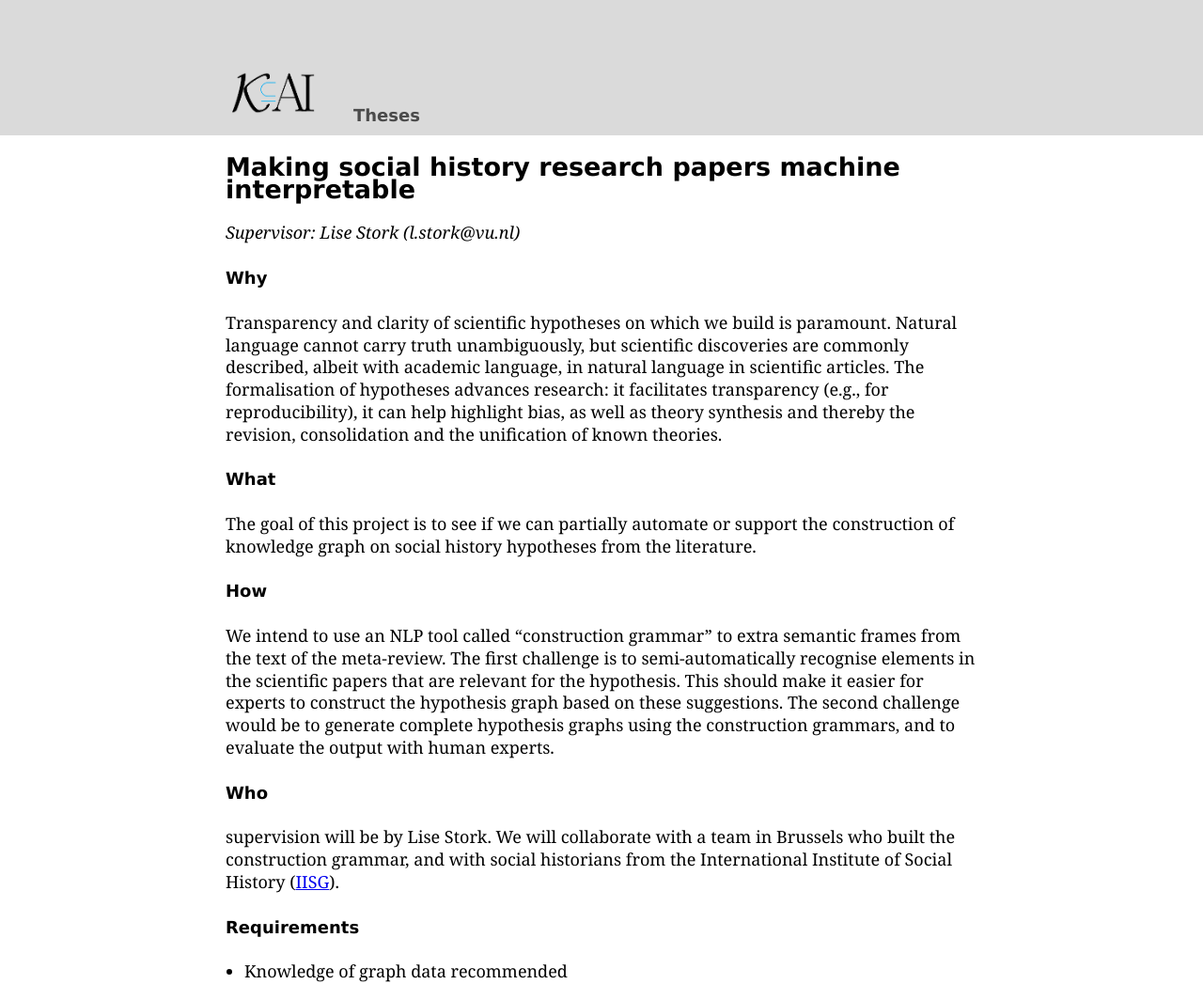
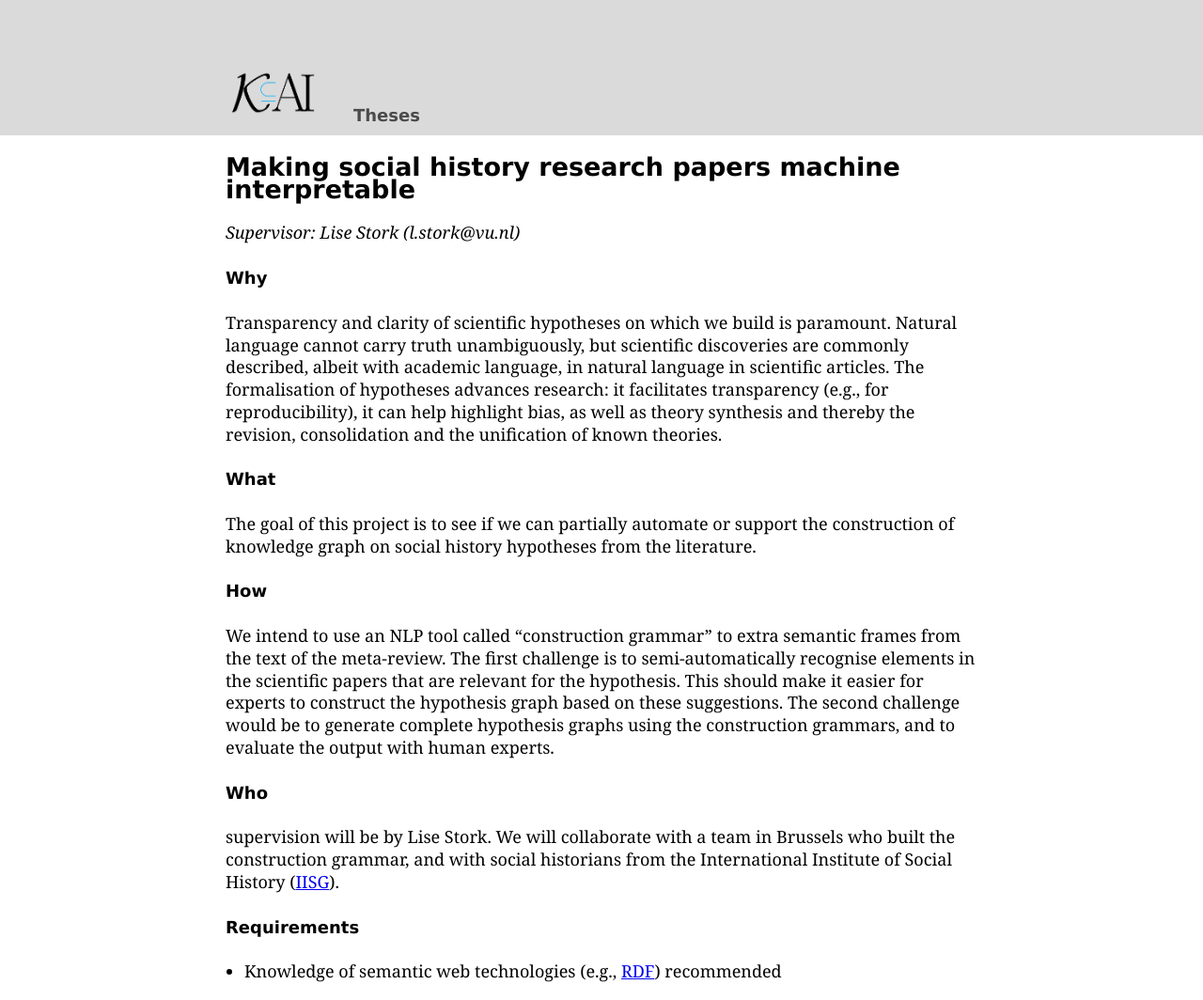
Before and after one commit to kai-vu/site, a Jekyll site: the page built from theses/LS_sochist.md, in a window 1280 px wide. Shown: the whole page at 94% size. Built offline with Jekyll 4.4.1, drawn with Linux system fonts in a browser that asks for light colours; our own code applies the rules of GitHub Pages for plain Markdown files.

Commit message:
Update LS_sochist.md

```diff
--- a/theses/LS_sochist.md
+++ b/theses/LS_sochist.md
@@ -27,4 +27,4 @@ The second challenge would be to generate complete hypothesis graphs using the c
 supervision will be by Lise Stork. We will collaborate with a team in Brussels who built the construction grammar, and with social historians from the International Institute of Social History (<a href="https://iisg.amsterdam/en">IISG</a>).
 
 #### Requirements
-- Knowledge of graph data recommended
+- Knowledge of semantic web technologies (e.g., <a href="https://www.w3.org/RDF/">RDF</a>) recommended
```
